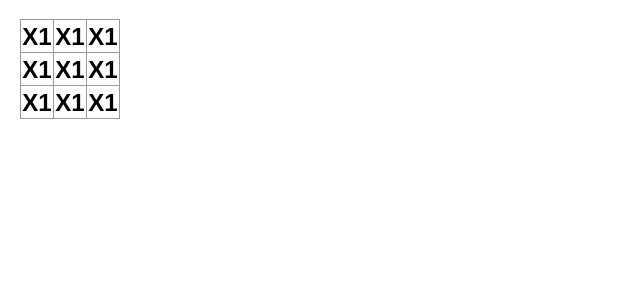
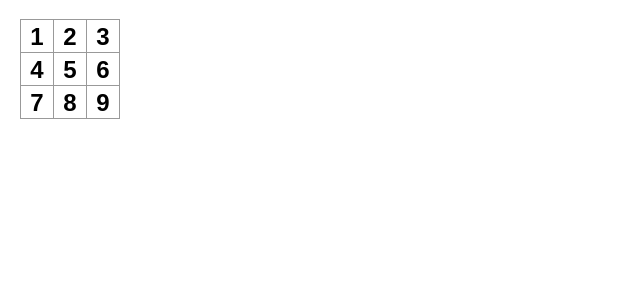
Before and after one commit to TAZ-Creative/InteractiveSystems, a React (Create React App) app in the folder tictactoe/: page / in a window 1280 px wide. Shown: the top 300 px of the page, without its empty margins (0-640 px from the left). Built offline with nearby package versions, Linux system fonts and the light colour scheme.

Commit message:
Adding values to each component in the parent

```diff
--- a/tictactoe/src/App.js
+++ b/tictactoe/src/App.js
@@ -1,24 +1,24 @@
-function Square () {
-  return  <button className="square">X1</button>;
+function Square ({ value }) {
+  return  <button className="square">{value}</button>;
 }
 
 export default function Board () {
   return (
     <>
       <div className="board-row">
-        <Square />
-        <Square />
-        <Square />
+        <Square  value="1"/>
+        <Square  value="2"/>
+        <Square  value="3"/>
       </div>
       <div className="board-row">
-        <Square />
-        <Square />
-        <Square />
+        <Square  value="4"/>
+        <Square  value="5"/>
+        <Square  value="6"/>
       </div>
       <div className="board-row">
-        <Square />
-        <Square />
-        <Square />
+        <Square value="7"/>
+        <Square value="8"/>
+        <Square value="9"/>
       </div>
     </>
   );
```
